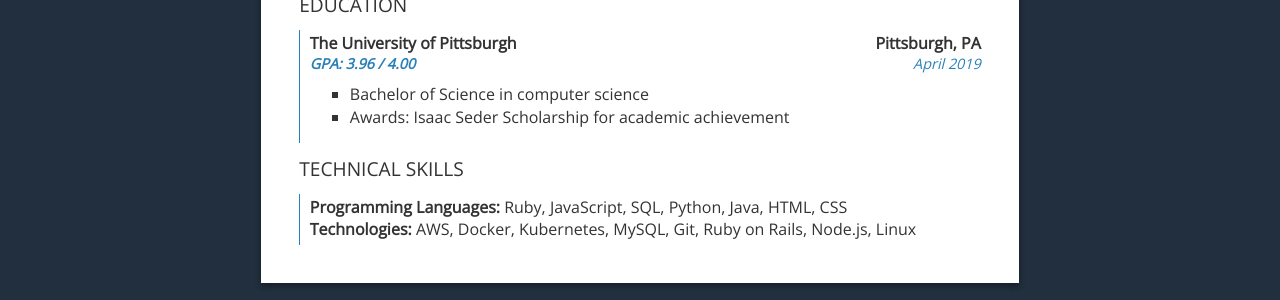
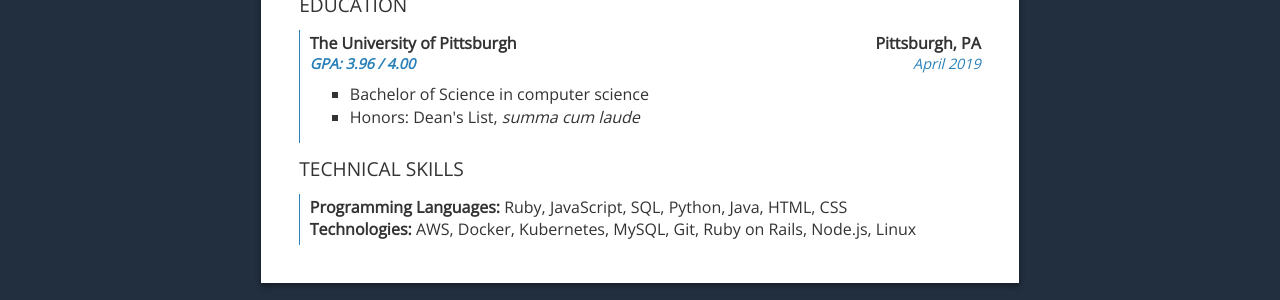
Before and after one commit to coltonb/resume, a Jekyll site: the page built from index.html, in a window 1280 px wide. Shown: the part 865-1165 px from the top of the page. Built offline with Jekyll 4.4.1, drawn with Linux system fonts in a browser that asks for light colours.

Commit message:
update education again

```diff
--- a/index.html
+++ b/index.html
@@ -124,7 +124,7 @@ layout: default
     </div>
     <ul class="details">
       <li>Bachelor of Science in computer science</li>
-      <li>Awards: Isaac Seder Scholarship for academic achievement</li>
+      <li>Honors: Dean's List, <i>summa cum laude</i>
     </ul>
   </div>
   <h3>TECHNICAL SKILLS</h3>
```
